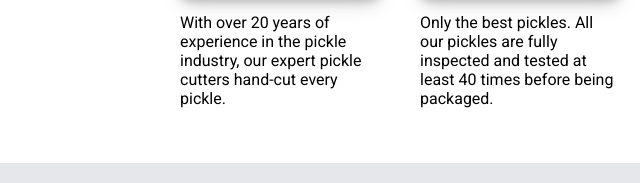
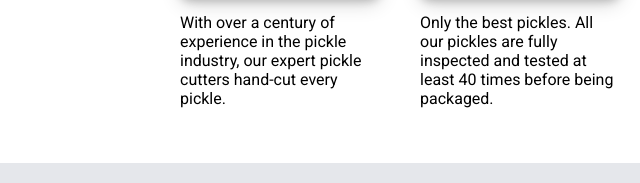
Before and after one commit to vostok1942/odin-landing-page, a plain HTML site: page index.html in a window 1280 px wide. Shown: the part 735-918 px from the top of the page, 0-640 px from the left. Drawn offline with Linux system fonts and the light colour scheme.

Commit message:
Fix typo under one of the images

```diff
--- a/index.html
+++ b/index.html
@@ -32,7 +32,7 @@
         <div class="images-container">
             <div>
                 <img id="cut" src="images/pickle-cut.jpg" alt="Cutting a pickle with a knife">
-                <p>With over 20 years of experience in the pickle industry,
+                <p>With over a century of experience in the pickle industry,
                     our expert pickle cutters hand-cut every pickle.</p>
             </div>
             <div>
```
